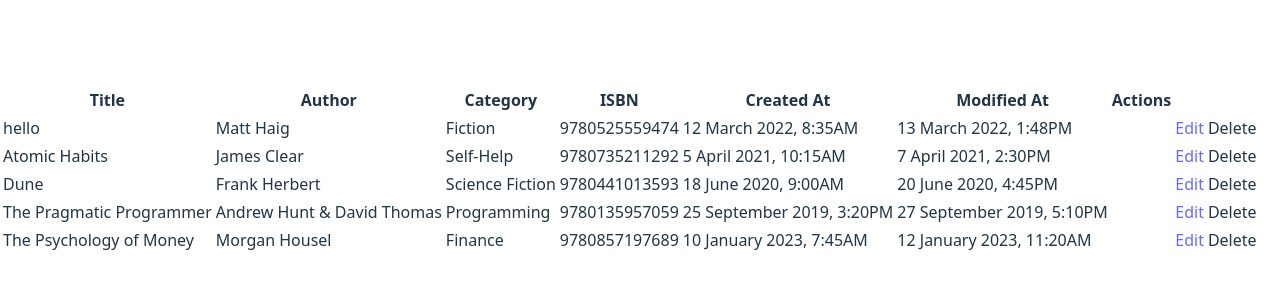
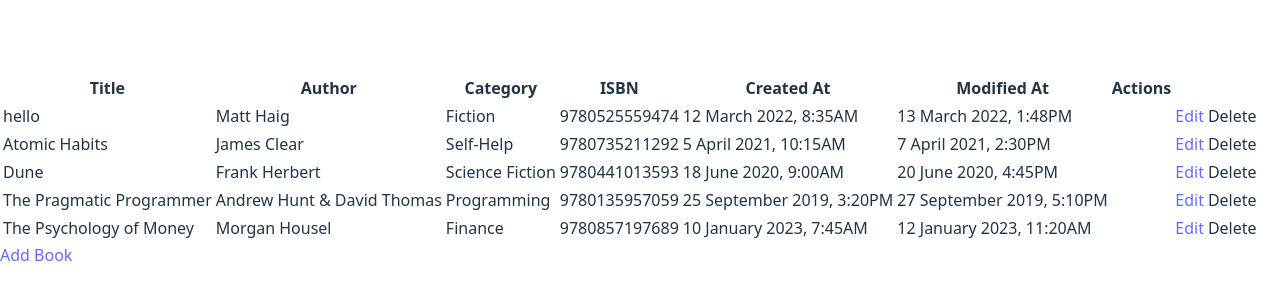
Before and after one commit to ElizaCalmau/books-dashboard-app, a React (Vite) app: page / in a window 1280 px wide. Shown: the part 230-530 px from the top of the page. Built offline with nearby package versions, Linux system fonts and the light colour scheme; data requests are answered from the project's data file.

Commit message:
created 'add book' button with generated id

```diff
--- a/src/App.tsx
+++ b/src/App.tsx
@@ -1,10 +1,12 @@
 import {Table} from "./components/Table.tsx";
-
+import {ButtonLink} from "./components/ButtonLink.tsx";
+import { v4 as uuidv4 } from 'uuid';
 function App() {
-
+    const id = uuidv4();
   return (
     <>
       <Table/>
+        <ButtonLink text='Add Book' id={id}/>
     </>
   )
 }
```
